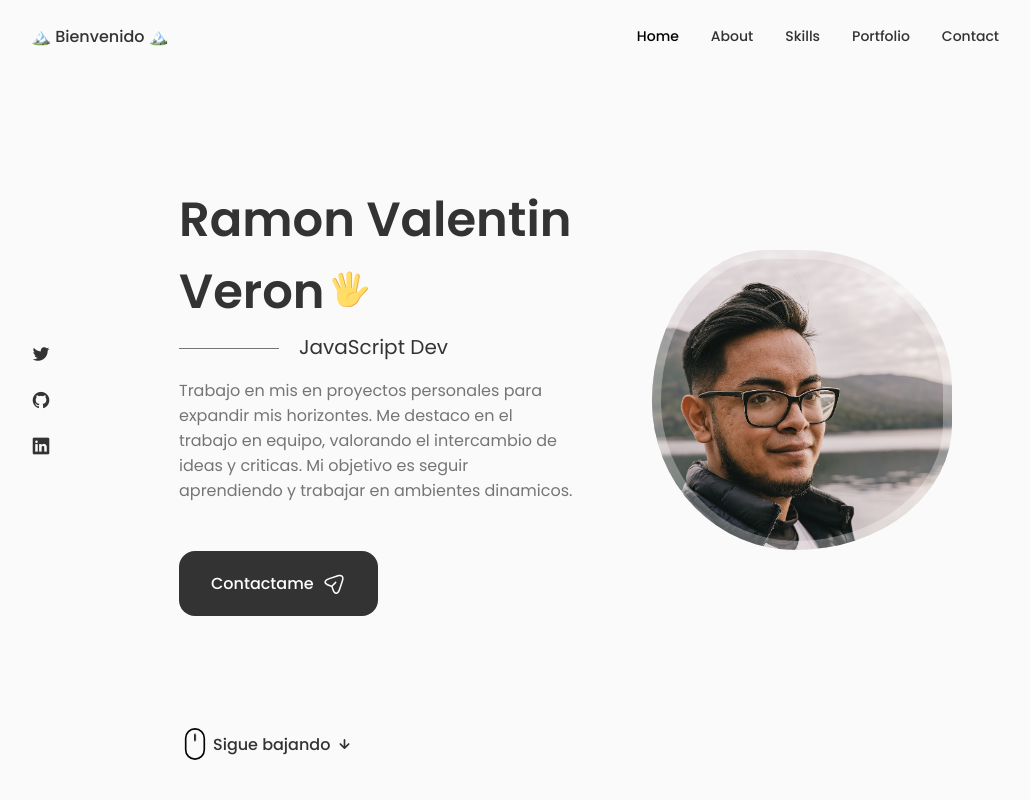
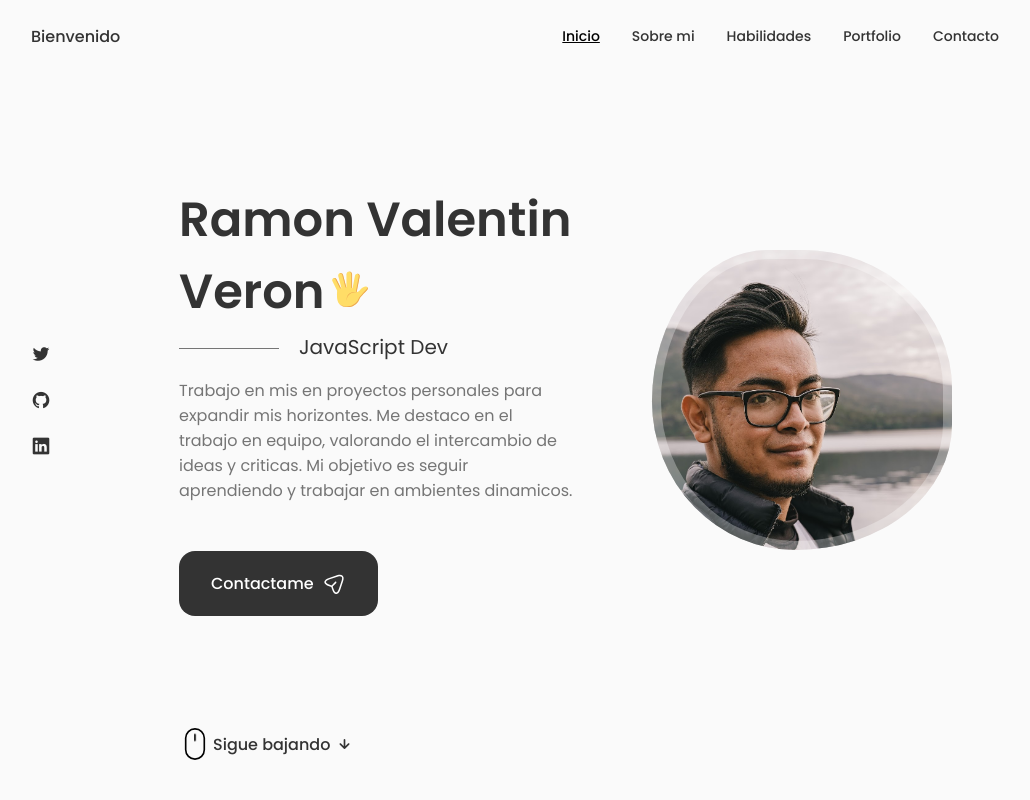
Before and after one commit to valenn0101/portfolio-react-typescript, a React (Vite) app: page / in a window 1280 px wide. Shown: the top 800 px of the page, without its empty margins (125-1155 px from the left). Built offline with nearby package versions, Linux system fonts and the light colour scheme.

Commit message:
feat: change styles on Header

```diff
--- a/index.html
+++ b/index.html
@@ -4,7 +4,7 @@
     <meta charset="UTF-8" />
     <link rel="icon" type="image/svg+xml" href="./src/assets/e-learning-svgrepo-com.svg" />
     <meta name="viewport" content="width=device-width, initial-scale=1.0" />
-    <title>Valentin Veron Portfolio</title>
+    <title>Valentin Veron Caceres</title>
   </head>
   <body>
     <div id="root"></div>
--- a/src/components/Header.tsx
+++ b/src/components/Header.tsx
@@ -19,7 +19,7 @@ const Header = () => {
     <header className="header">
       <nav className="nav container">
         <a href="index.html" className="nav__logo">
-          🏔️ Bienvenido 🏔️
+          Bienvenido
         </a>
 
         <div className={Toggle ? "nav__menu show-menu" : "nav__menu"}>
@@ -32,7 +32,7 @@ const Header = () => {
                 }
                 onClick={() => setActiveNav("#home")}
               >
-                <i className="uil uil-estate nav__icon"></i> Home
+                <i className="uil uil-estate nav__icon"></i> Inicio
               </a>
             </li>
 
@@ -44,7 +44,7 @@ const Header = () => {
                 }
                 onClick={() => setActiveNav("#home")}
               >
-                <i className="uil uil-user nav__icon"></i> About
+                <i className="uil uil-user nav__icon"></i> Sobre mi
               </a>
             </li>
 
@@ -56,7 +56,7 @@ const Header = () => {
                 }
                 onClick={() => setActiveNav("#skill")}
               >
-                <i className="uil uil-file-alt nav__icon"></i> Skills
+                <i className="uil uil-file-alt nav__icon"></i> Habilidades
               </a>
             </li>
 
@@ -84,7 +84,7 @@ const Header = () => {
                 }
                 onClick={() => setActiveNav("#contact")}
               >
-                <i className="uil uil-message nav__icon"></i> Contact
+                <i className="uil uil-message nav__icon"></i> Contacto
               </a>
             </li>
           </ul>
--- a/src/components/styles/Header.css
+++ b/src/components/styles/Header.css
@@ -47,9 +47,15 @@
 }
 
 /* Link */
-.active-link,
+.active-link {
+  color: var(--title-color-dark);
+  text-decoration: underline;
+}
+
 .nav__link:hover {
-  color: var(--title-color-dark);
+    color: var(--title-color-dark);
+   text-decoration: underline;
+   font-size: larger;
 }
 /* Breakpoints */
 @media screen and (max-width: 767px) {
```
